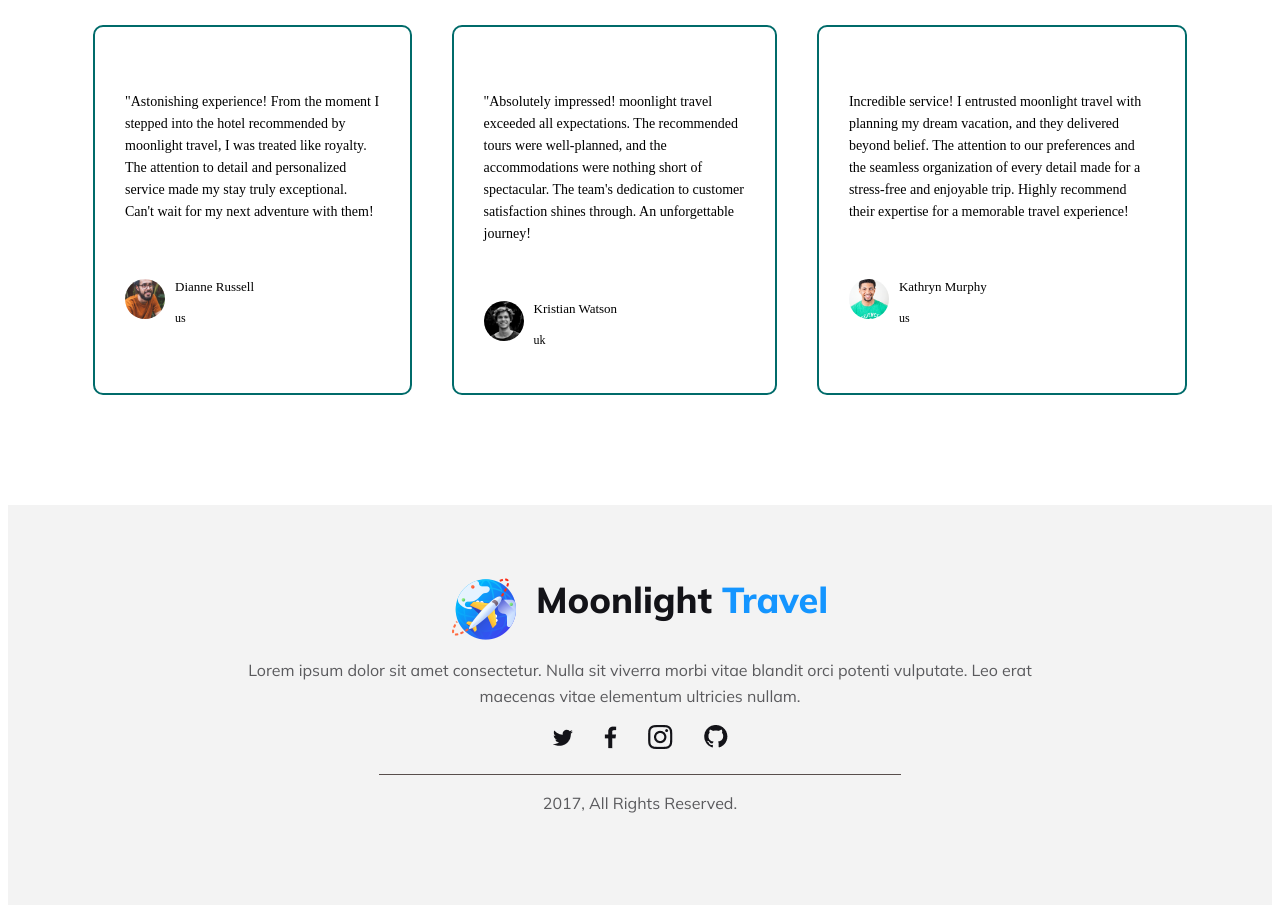
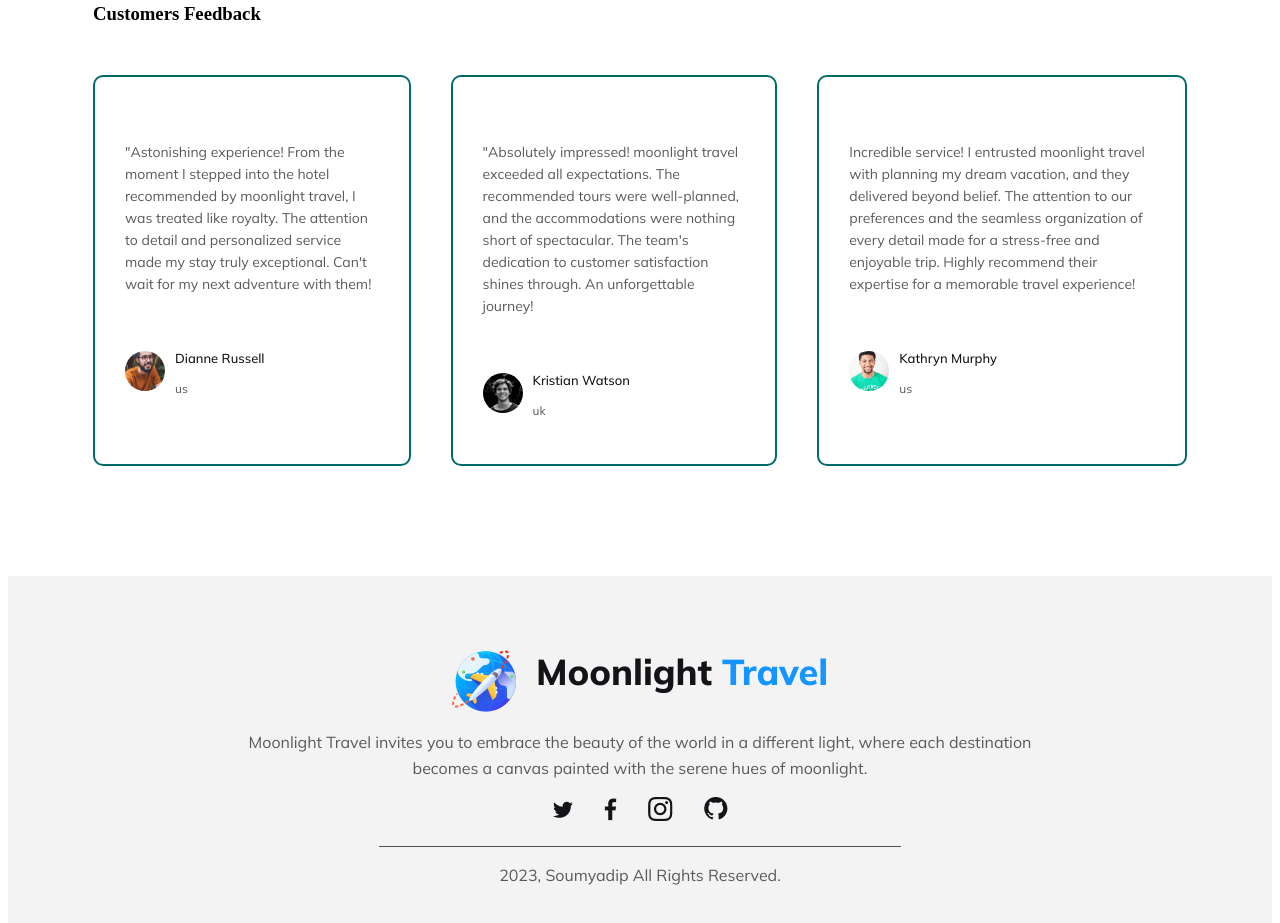
Before and after one commit to soumyadipmaity-ind/a_2, a plain HTML site: page index.html in a window 1280 px wide. Shown: the part 6294-7217 px from the top of the page. Drawn offline with Linux system fonts and the light colour scheme.

Commit message:
change in clint review

```diff
--- a/index.html
+++ b/index.html
@@ -362,14 +362,12 @@
       </div>
 
       <p>
-        Lorem ipsum dolor sit amet consectetur. Nulla sit viverra morbi vitae
-        blandit orci potenti vulputate. Leo erat maecenas vitae elementum
-        ultricies nullam.
+        Moonlight Travel invites you to embrace the beauty of the world in a different light, where each destination becomes a canvas painted with the serene hues of moonlight.
       </p>
       <img src="Images/Social.png" alt="" />
 
       <div class="line"></div>
-      <p>2017, All Rights Reserved.</p>
+      <p>2023, Soumyadip All Rights Reserved.</p>
     </div>
   </footer>
 </body>
--- a/style/style.css
+++ b/style/style.css
@@ -570,6 +570,31 @@ line-height: 1.625rem;
 width: 800px;
         }
 
+        .customers p{
+            color: #5A5A5D;
+
+font-family: Mulish;
+font-size: 1rem;
+font-style: normal;
+font-weight: 400;
+line-height: 1.625rem;
+        }
+        .customers h5{color: #131318;
+            font-family: Mulish;
+            font-size: 1.5rem;
+            font-style: normal;
+            font-weight: 800;
+            line-height: normal;}
+
+            .feedback h5{color: #131318;
+                font-family: Mulish;
+                font-size: 1.5rem;
+                font-style: normal;
+                font-weight: 800;
+                line-height: normal;}
+
+
+
         .line{
 
            background-color: #584e4c;
```
